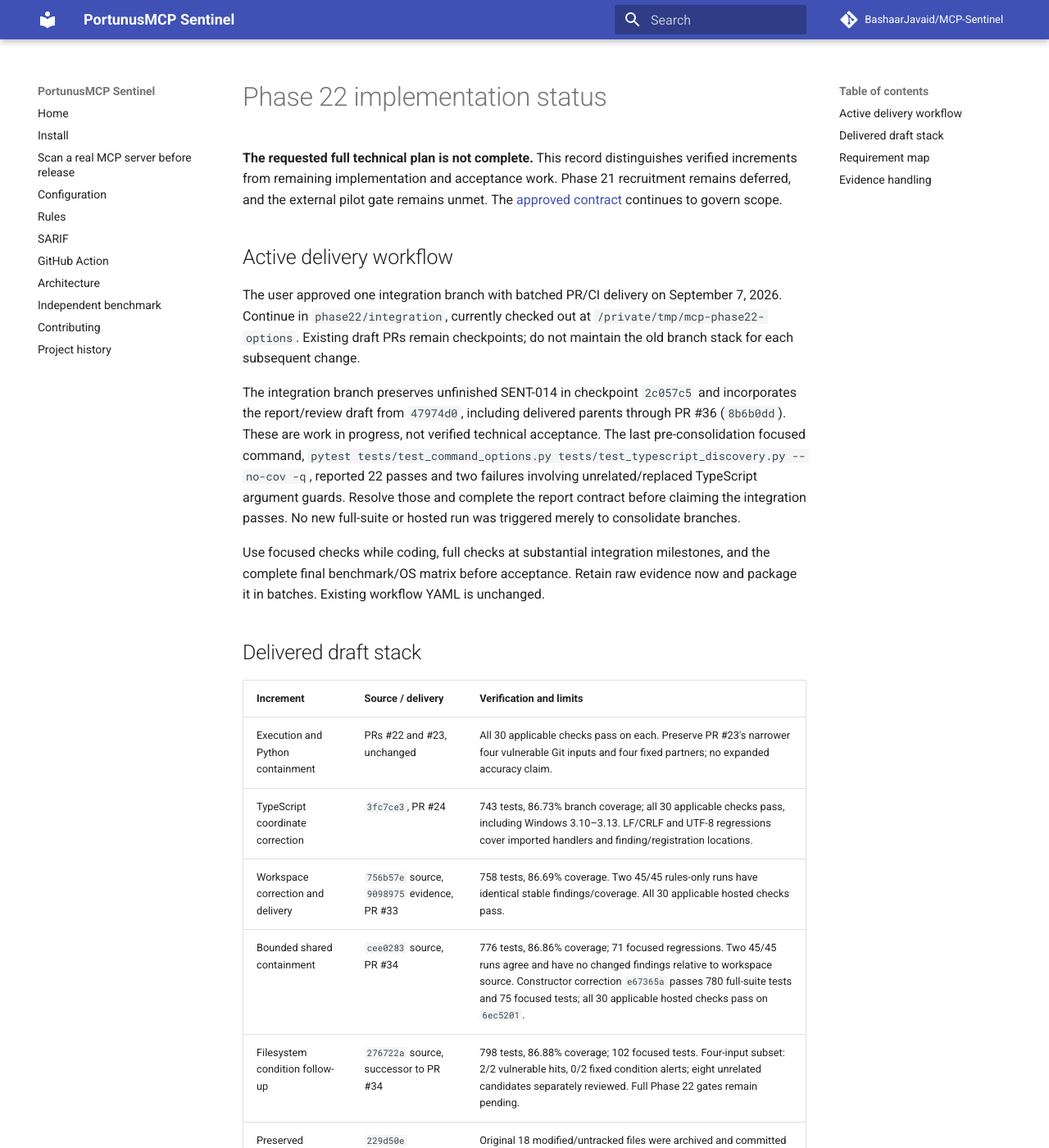
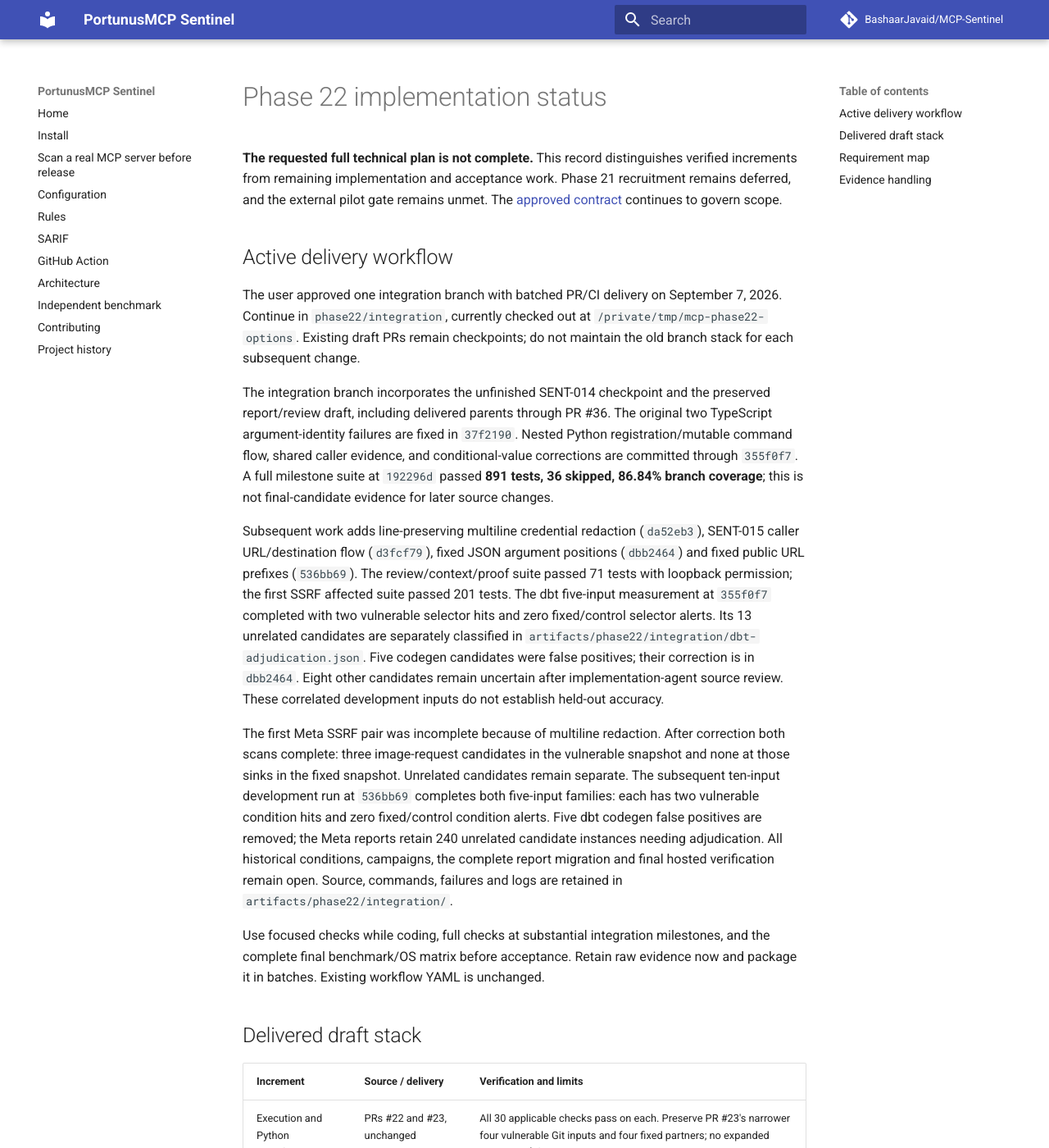
Before and after one commit to BashaarJavaid/MCP-Sentinel, an MkDocs documentation site: the page built from docs/phase22-implementation-status.md, in a window 1280 px wide and 1400 px high. Shown: the whole window at 82% size. Built offline with MkDocs 1.6.1 and Material for MkDocs 9.7.7, drawn with Linux system fonts in a browser that asks for light colours; comment, search, counter and statistics services are not loaded; some of the changed text lies outside the part shown.

Commit message:
Retain consolidated development evidence and explicit remaining gates

```diff
--- a/docs/phase22-implementation-status.md
+++ b/docs/phase22-implementation-status.md
@@ -12,15 +12,34 @@
 `/private/tmp/mcp-phase22-options`. Existing draft PRs remain checkpoints;
 do not maintain the old branch stack for each subsequent change.
 
-The integration branch preserves unfinished SENT-014 in checkpoint `2c057c5`
-and incorporates the report/review draft from `47974d0`, including delivered
-parents through PR #36 (`8b6b0dd`). These are work in progress, not verified
-technical acceptance. The last pre-consolidation focused command,
-`pytest tests/test_command_options.py tests/test_typescript_discovery.py --no-cov -q`,
-reported 22 passes and two failures involving unrelated/replaced TypeScript
-argument guards. Resolve those and complete the report contract before claiming
-the integration passes. No new full-suite or hosted run was triggered merely
-to consolidate branches.
+The integration branch incorporates the unfinished SENT-014 checkpoint and the
+preserved report/review draft, including delivered parents through PR #36.
+The original two TypeScript argument-identity failures are fixed in `37f2190`.
+Nested Python registration/mutable command flow, shared caller evidence, and
+conditional-value corrections are committed through `355f0f7`. A full milestone
+suite at `192296d` passed **891 tests, 36 skipped, 86.84% branch coverage**; this
+is not final-candidate evidence for later source changes.
+
+Subsequent work adds line-preserving multiline credential redaction (`da52eb3`),
+SENT-015 caller URL/destination flow (`d3fcf79`), fixed JSON argument positions
+(`dbb2464`) and fixed public URL prefixes (`536bb69`). The review/context/proof
+suite passed 71 tests with loopback permission; the first SSRF affected suite
+passed 201 tests. The dbt five-input measurement at `355f0f7` completed with two
+vulnerable selector hits and zero fixed/control selector alerts. Its 13 unrelated
+candidates are separately classified in `artifacts/phase22/integration/dbt-adjudication.json`.
+Five codegen candidates were false positives; their correction is in `dbb2464`.
+Eight other candidates remain uncertain after implementation-agent source review.
+These correlated development inputs do not establish held-out accuracy.
+
+The first Meta SSRF pair was incomplete because of multiline redaction. After
+correction both scans complete: three image-request candidates in the vulnerable
+snapshot and none at those sinks in the fixed snapshot. Unrelated candidates
+remain separate. The subsequent ten-input development run at `536bb69` completes both five-input
+families: each has two vulnerable condition hits and zero fixed/control condition
+alerts. Five dbt codegen false positives are removed; the Meta reports retain 240
+unrelated candidate instances needing adjudication. All historical conditions, campaigns,
+the complete report migration and final hosted verification remain open. Source,
+commands, failures and logs are retained in `artifacts/phase22/integration/`.
 
 Use focused checks while coding, full checks at substantial integration
 milestones, and the complete final benchmark/OS matrix before acceptance. Retain
@@ -56,11 +75,11 @@
 | Cross-file caller/guard/sink relationships | `path_flow.py`, `typescript_path_flow.py`, SENT-012 tests | Complete approved Atlassian service factories/uploads, filesystem collection/symlink branches, Mastra security-failure flags and fallback, and all condition-level adjudications. |
 | SDK-injected context and bounded factories | PR #34 regressions cover imported Context, rebinding, simple local factory objects, inherited/replaced methods and annotation-only controls | Arbitrary factories, reflection, custom construction and dynamic instance state are not established by these tests. |
 | All ten exposed benchmark families | Existing SENT-012 increments plus retained Phase 20 inputs | Condition-correct detection of all 20 vulnerable inputs and clean fixed/control behavior is not established. Remaining Git option, filesystem, Atlassian, Excel, mobile and Kubernetes conditions need implementation/adjudication. |
-| SENT-013/014/015/016 and Kubernetes SENT-002 | SENT-013 default detector, controls, development measurement and rule checklist implemented; see description increment | Complete SENT-014/015/016 and Kubernetes, remaining detector support and final rule acceptance. SENT-013 holdout and reviewed retention remain pending. |
+| SENT-013/014/015/016 and Kubernetes SENT-002 | SENT-013 delivered; SENT-014 nested command flows and SENT-015 request flows now have local controls and development measurements | Complete SENT-014/015/016 and Kubernetes, remaining detector support and final rule acceptance. SENT-013 holdout and reviewed retention remain pending. |
 | uv/npm/pnpm membership, local exports, aliases and inherited compiler settings | Workspace/module tests; aggregate root and individual-package configuration checks | Complete structured member coverage, unsupported/inaccessible counts, all negative compatibility cases and detector integration. Dynamic scans still select one Python package. |
-| Candidate-bound 160-line review context | Preserved `report-campaign` draft carries flow locations and context blocks | Complete deduplication, omission/redaction/boundary/reference checks, request/cache compatibility and runtime-proof preservation. Prepare replacements only for changed requests. |
+| Candidate-bound 160-line review context | Integrated draft carries merged flow locations and context blocks; multiline redaction/context/proof regressions pass | Complete deduplication, omission/redaction/boundary/reference checks, request/cache compatibility and runtime-proof preservation. Prepare replacements only for changed requests. |
 | Bounded ordered campaigns | Existing runtime pipeline remains rule-keyed | Implement ordered attempts, stable IDs, round-robin fairness, 24-attempt/120-second budgets, settings precedence, fresh baseline/attack containers, schema drift, interruption/cleanup and explicit unstarted remainder. |
-| Native 1.7.0 and consumers | Experimental report/migration changes preserved separately; delivered branches remain native 1.6.0 | Complete attempt/discovery/outcome references and invariants, legacy 1.3–1.6 migrations, workspace consistency, Finding/report schemas, console/JSON/SARIF and owning documentation. |
+| Native 1.7.0 and consumers | Report/migration draft incorporated into integration; native 1.7 is not yet verified | Complete attempt/discovery/outcome references and invariants, legacy 1.3–1.6 migrations, workspace consistency, Finding/report schemas, console/JSON/SARIF and owning documentation. |
 | Independent evidence and held-out evaluation | Existing corpus authorization and Git environment preserved unchanged | Finish development-condition measurements before evaluating fresh holdout source. Held-out performance has not been measured here. |
 | Unrelated findings and competitor measurement | `shared-containment/finding-delta.json` compares 45 inputs; unchanged historical backlog remains unadjudicated | Adjudicate any later new/changed unrelated findings. Rerun the pinned comparable Semgrep measurements; Snyk/Cisco performance remains unmeasured. |
 | Git runtime and paid reviewed comparison | Authorized `mcp==1.29.0` environment and earlier startup/discovery proof retained | Integrate campaign evidence; after offline gates pass, prepare exact paid requests/model/capture reuse/token/dollar ceilings and obtain approval. Reviewed completion/retention for all 45 inputs remains pending. |
```
Also changed, not shown: ROADMAP.md (+7 -1 lines), artifacts/phase22/integration/README.md (added, +69 -0 lines), artifacts/phase22/integration/progress.md (added, +122 -0 lines), artifacts/phase22/integration/requirements.md (added, +54 -0 lines), 5 other files.
